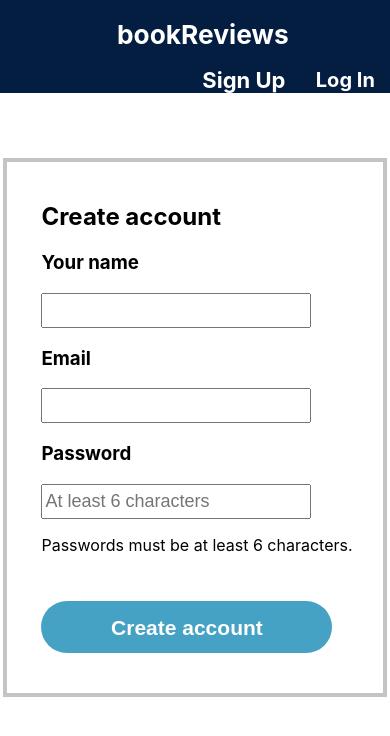
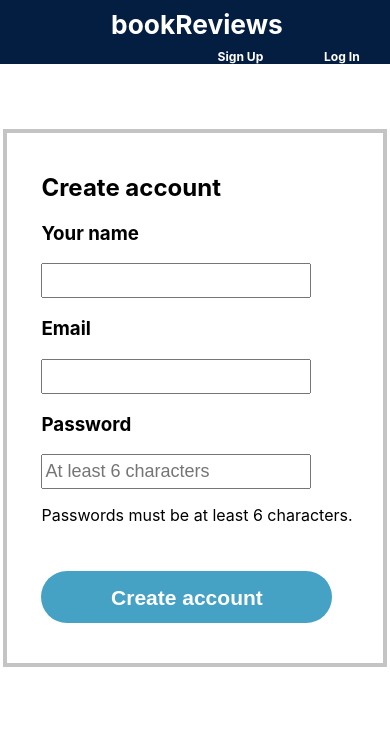
Before and after one commit to kangja/bookReviews, a React (Create React App) app in the folder client/: page /signup in a window 390 px wide. Shown: the top 736 px of the page. Built offline with nearby package versions, Linux system fonts and the light colour scheme; no server answers.

Commit message:
media queries finished

```diff
--- a/client/src/App.css
+++ b/client/src/App.css
@@ -25,34 +25,46 @@ main {
   font-size: calc(12px + 0.3vw);
   color: #FFFFFF;
   font-weight: 700;
-  margin-left: 4vw;
+  margin-left: 1vw;
 }
 
 .header-signup {
-  font-size: 22px;
+  font-size: calc(9px + 0.8vw);
+  color: #FFFFFF;
+  font-weight: 700;
+   margin-left: 48%;
     color: #FFFFFF;
     font-weight: 700;
-    margin-left: 48%;
-  color: #FFFFFF;
-  font-weight: 700;
+    margin-top: auto;
+    margin-bottom: auto;
+}
+
+.header-h1 {
+  margin-top: 1vh;
+  margin-bottom: 1vh;
 }
 
 .header-login {
-  font-size: 20px;
+  font-size: calc(9px + 0.8vw);
   color: #FFFFFF;
   font-weight: 700;
+  margin-top: auto;
+  margin-bottom: auto;
 }
 
 .header-welcome {
+  margin-top: auto;
+  margin-bottom: auto;
   font-weight: 700;
   font-size: calc(9px + 0.6vw);
-  /* font-size: 22px; */
   color: #FFFFFF;
   font-weight: 700;
   margin-left: 53vw
 }
 
 .header-logout {
+  margin-top: auto;
+    margin-bottom: auto;
   border: 0;
   font-size: calc(9px + 0.6vw);
   background-color: rgb(247,194,51);
@@ -431,6 +443,14 @@ textarea {
       margin-top: 3vh;
       margin-left: 9vw;
     }
+
+    .header-signup {
+      font-size: calc(8px + 1vw);
+    }
+
+    .header-login {
+      font-size: calc(8px + 1vw);
+    }
 }
 
 /* ----------- iPhone X ----------- */
@@ -549,4 +569,19 @@ textarea {
     .signup-container {
       margin-top: 6vh;
     }
+
+    .sign-up {
+      padding-right: 6vw;
+      padding-left: 6vw;
+    }
+
+    .bookdetails-author-ptag{
+      margin-top: 2vh;
+      margin-bottom: 2vh;
+    }
+
+    .showreviews-reviews {
+      margin-top: 0;
+    }
+
   }
--- a/client/src/components/BookDetails.jsx
+++ b/client/src/components/BookDetails.jsx
@@ -25,7 +25,7 @@ export default class BookDetails extends Component {
             <img src={book.image} className="bookdetails-image" />
             <div className="details-container">
             <p className="bookdetails-title">Title: <span classname="bookdetails-title">{book.title}</span></p>
-              <p>by <span className="bookdetails-author">{book.author}</span></p>
+              <p className="bookdetails-author-ptag">by <span className="bookdetails-author">{book.author}</span></p>
 
               <p className="bookdetails-summary">Summary:<br></br><br></br><span className="bookdetails-summary2">{book.summary}</span></p>
 
--- a/client/src/components/Header.jsx
+++ b/client/src/components/Header.jsx
@@ -4,7 +4,7 @@ import {Link} from "react-router-dom"
 export default function Header(props) {
   return (
     <div className="header">
-      <Link to ="/" className="header-title"><h1>bookReviews</h1></Link>
+      <Link to ="/" className="header-title"><h1 className="header-h1">bookReviews</h1></Link>
       {
         props.currentUser ? (
           <>
--- a/client/src/components/ShowBooks.jsx
+++ b/client/src/components/ShowBooks.jsx
@@ -1,4 +1,3 @@
-// rcc
 import React from 'react'
 import {Link} from "react-router-dom"
 
@@ -11,7 +10,6 @@ export default function ShowBooks(props) {
               <img className="book-image" alt={book.title} src={book.image} />
               <br></br>
               <div className="book-title">{book.title}</div>
-              {/* <div className="book-author">By: {book.author}</div> */}
               <div className="book-price">{book.price}</div>
 
               </div>
```
